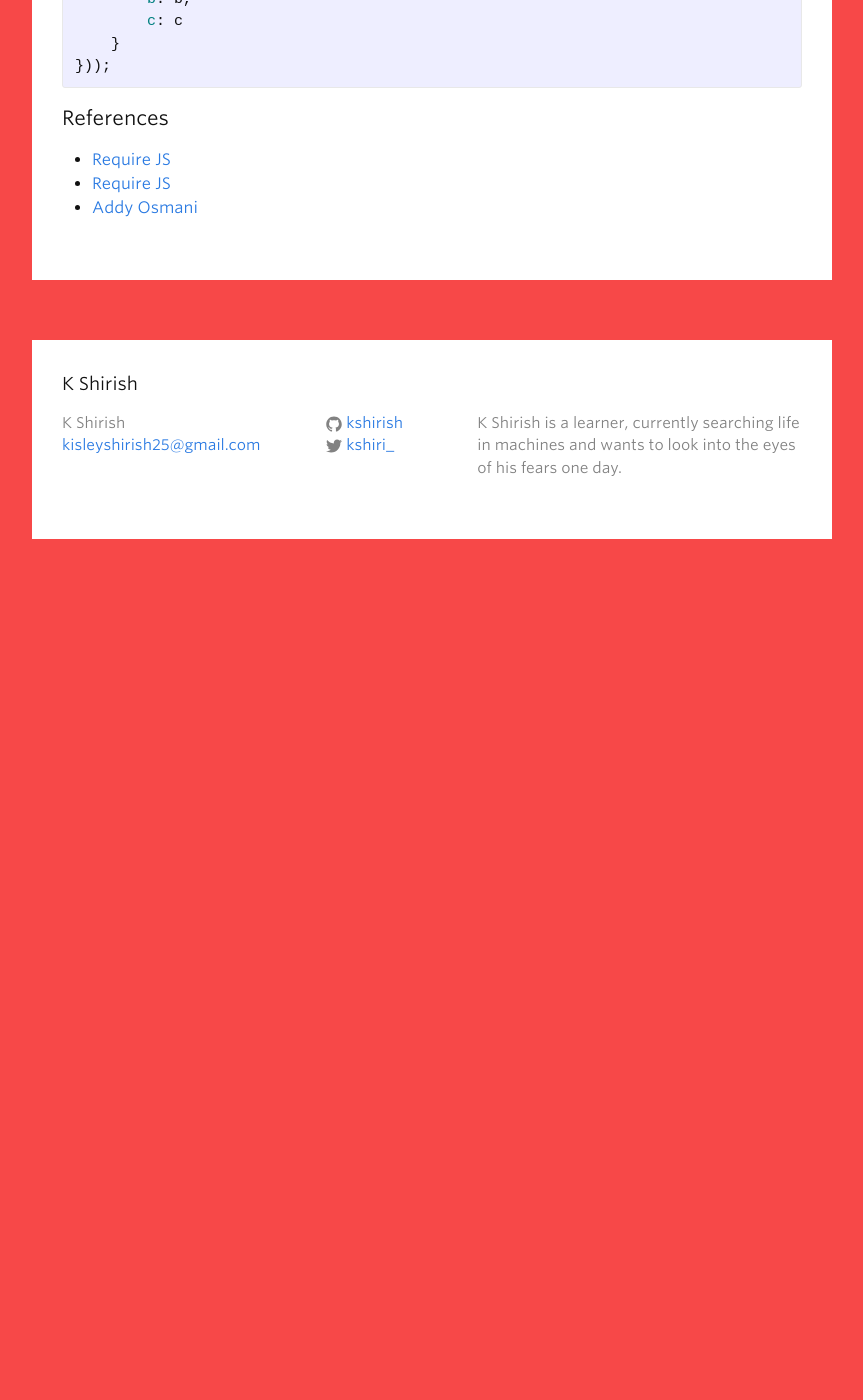
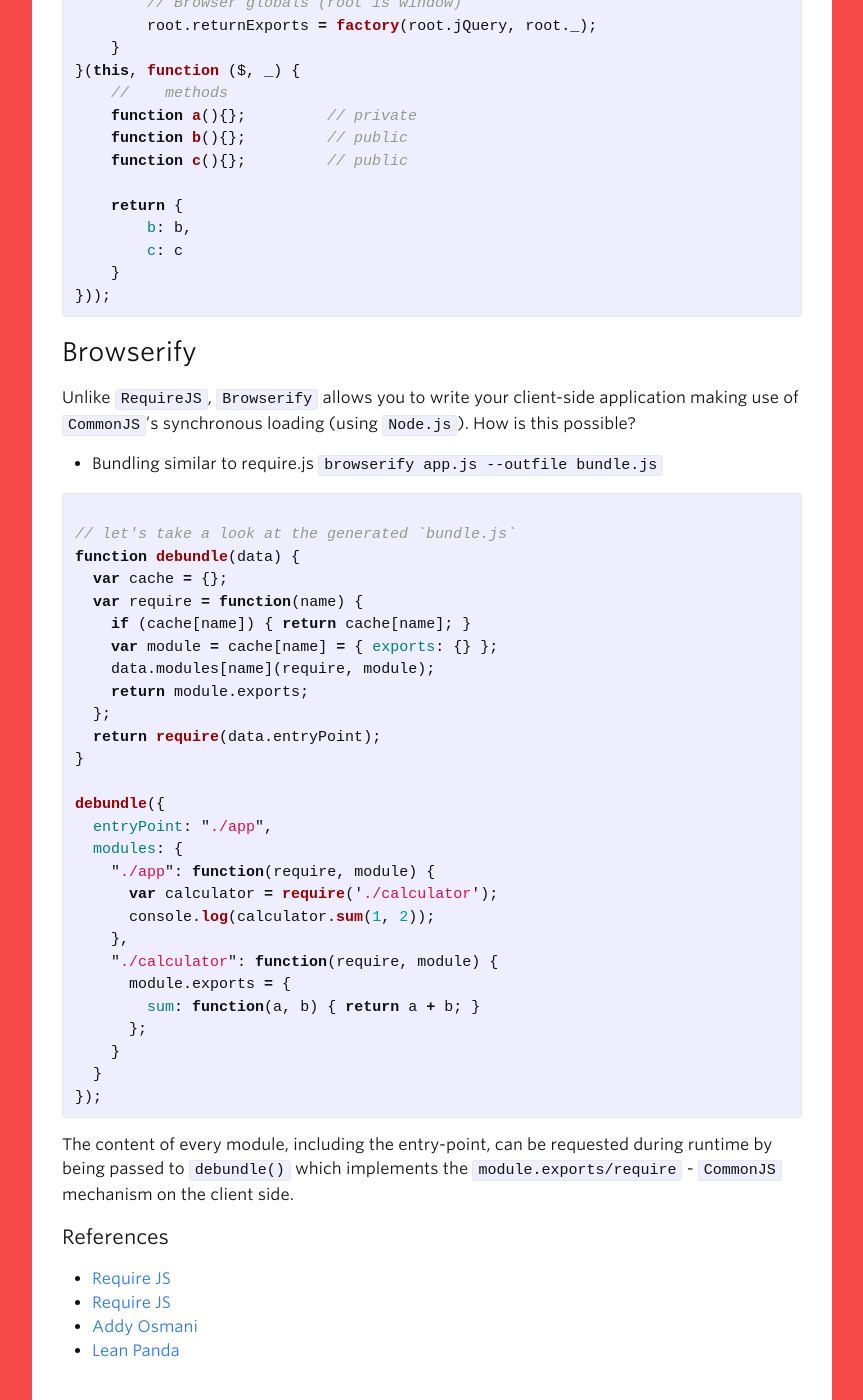
Before and after one commit to kshirish/kshirish.github.io, a Jekyll site: the page built from _posts/2016-03-29-web-modules.md, in a window 1280 px wide and 1400 px high, scrolled down 2612 px. Shown: the whole window, without its empty margins (208-1071 px from the left). Built offline with Jekyll 4.4.1, drawn with Linux system fonts in a browser that asks for light colours; comment, search, counter and statistics services are not loaded; before the commit the page ends 3181 px from its top, so only the background shows below that; some of the changed text lies outside the part shown.

Commit message:
browserify added in web modules

```diff
--- a/_posts/2016-03-29-web-modules.md
+++ b/_posts/2016-03-29-web-modules.md
@@ -26,63 +26,65 @@ Characteristics:
 #### Basic example
 {% highlight javascript %}
 
-    // Works sync and hurts page performance
-    var Animal = require('Animal');
-    var zoo = [];
+// Works sync and hurts page performance
+var Animal = require('Animal');
+var zoo = [];
 
-    // exporting `Zoo` module
-    exports.Zoo = function() {
-        return {
-            getAnimalsCount: function() {
-                return zoo.length;
-            },
-            addAnimal: function(name) {
-                // Will give error, if require were async
-                zoo.push(new Animal(name));
-            }
-        };
+// exporting `Zoo` module
+exports.Zoo = function() {
+    return {
+        getAnimalsCount: function() {
+            return zoo.length;
+        },
+        addAnimal: function(name) {
+            // Will give error, if require were async
+            zoo.push(new Animal(name));
+        }
     };
+};
 {% endhighlight %}
 
 ### AMD - Asynchronous Module Definition
-
-A JavaScript specification that defines an API so that we can
-encapsulate a piece of code into a useful unit and also export it
-to other units of code to use.
 
 > AMD specification is implemented by Dojo Toolkit, RequireJS etc.
 
 #### Basic exmaple
 {% highlight javascript %}
 
-    // Works async
-    define('Zoo', ['Animal'], function(Animal) {
-        var Animal = require('Animal');
-        var zoo = [];
+// Works async
+define('Zoo', ['Animal'], function(Animal) {
+    var Animal = require('Animal');
+    var zoo = [];
 
-        // returning `Zoo` module
-        return {
-            getAnimalsCount: function() {
-                return zoo.length;
-            },
-            addAnimal: function(name) {
-                zoo.push(new Animal(name));
-            }
-        };
-    })
+    // returning `Zoo` module
+    return {
+        getAnimalsCount: function() {
+            return zoo.length;
+        },
+        addAnimal: function(name) {
+            zoo.push(new Animal(name));
+        }
+    };
+})
 {% endhighlight %}
 
 #### Conditional loading example
 {% highlight javascript %}
-    define('foo', function(require) {
-        if (false) {
-            require(['https://ajax.googleapis.com/ajax/libs/jquery/1.9.1/jquery.min.js'], function () {
-                console.log(jQuery);
-            });
-        }
-    });
-    require(['foo']);
+define('foo', function(require) {
+    if (false) {
+        require(['https://ajax.googleapis.com/ajax/libs/jquery/1.9.1/jquery.min.js'], function () {
+            console.log(jQuery);
+        });
+    }
+});
+require(['foo']);
 {% endhighlight %}
+
+#### Issues
+For the project of medium complexity, HTTP overheads for asynchronous downloading of single Javascript files are dramatic. Therefore, `RequireJS`  advises developers to proceed with a bundling operation of the various modules using their command line tool.
+
+#### Bundling process
+The process parses the files begining at a specified entry-point to reconstruct the dependencies on the basis of the `define()` calls that it finds along the way. It is then able to organize and concatenate all of the necessary files in a single file i.e. `bundle.js` which we will then be included in our HTML.
 
 ### UMD - Universal Module Definition
 Since CommonJS and AMD styles have both been equally popular. This has brought about the push for a *universal* pattern that supports both styles.
@@ -114,7 +116,46 @@ Since CommonJS and AMD styles have both been equally popular. This has brought a
 }));
 {% endhighlight %}
 
+### Browserify
+Unlike `RequireJS`, `Browserify` allows you to write your client-side application making use of `CommonJS`’s synchronous loading (using `Node.js`). How is this possible?
+
+- Bundling similar to require.js `browserify app.js --outfile bundle.js`
+
+{% highlight javascript %}
+
+// let's take a look at the generated `bundle.js`
+function debundle(data) {
+  var cache = {};
+  var require = function(name) {
+    if (cache[name]) { return cache[name]; }
+    var module = cache[name] = { exports: {} };
+    data.modules[name](require, module);
+    return module.exports;
+  };
+  return require(data.entryPoint);
+}
+
+debundle({
+  entryPoint: "./app",
+  modules: {
+    "./app": function(require, module) {
+      var calculator = require('./calculator');
+      console.log(calculator.sum(1, 2));
+    },
+    "./calculator": function(require, module) {
+      module.exports = {
+        sum: function(a, b) { return a + b; }
+      };
+    }
+  }
+});
+{% endhighlight %}
+
+The content of every module, including the entry-point, can be requested during runtime by being passed to `debundle()` which implements the `module.exports/require` - `CommonJS` mechanism on the client side.
+
+
 #### References
 - [Require JS](http://requirejs.org/docs/whyamd.html)
 - [Require JS](http://requirejs.org/docs/why.html)
 - [Addy Osmani](https://addyosmani.com/writing-modular-js/)
+- [Lean Panda](http://www.leanpanda.com/blog/2015/06/28/amd-requirejs-commonjs-browserify/)
```
Also changed, not shown: 2 other files.
